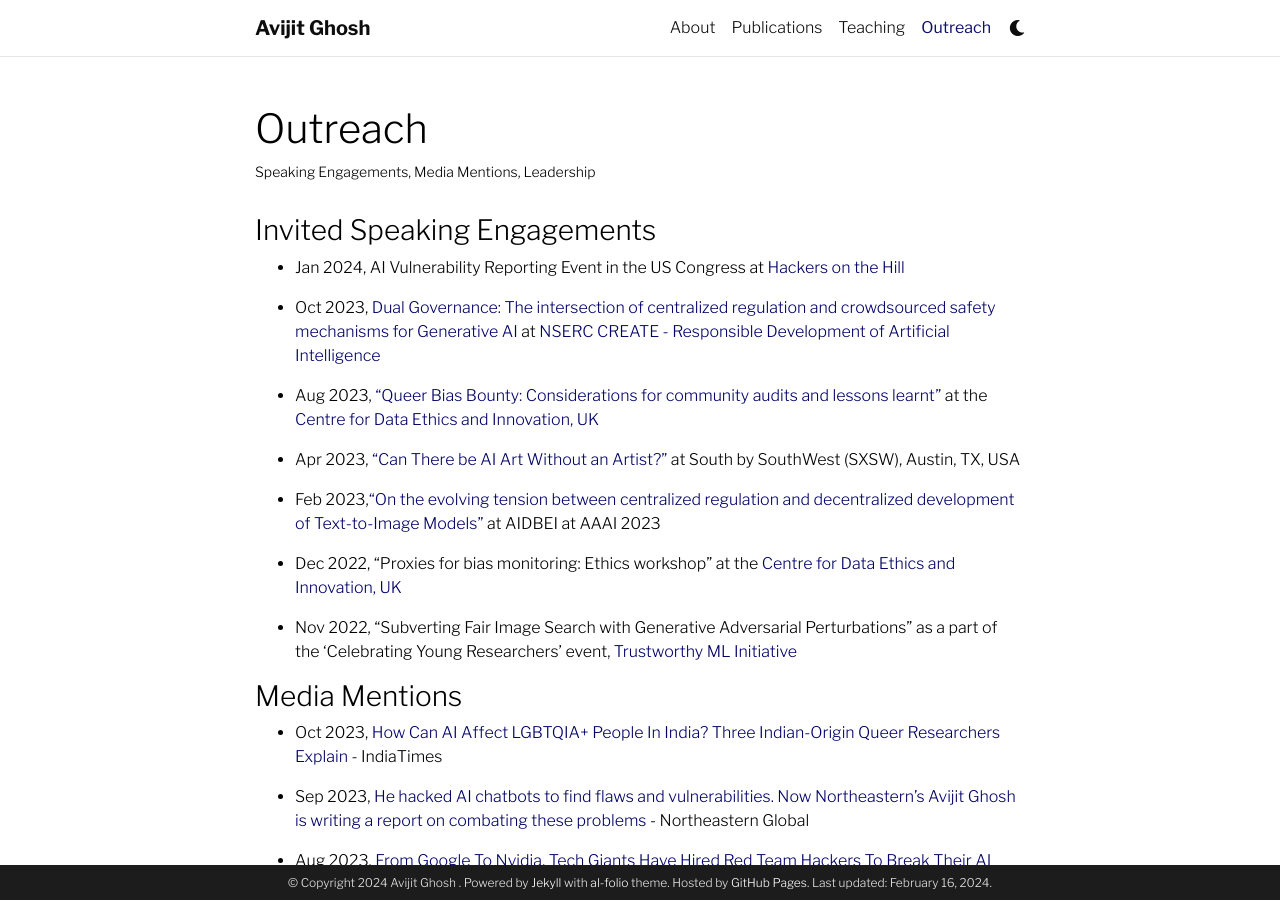
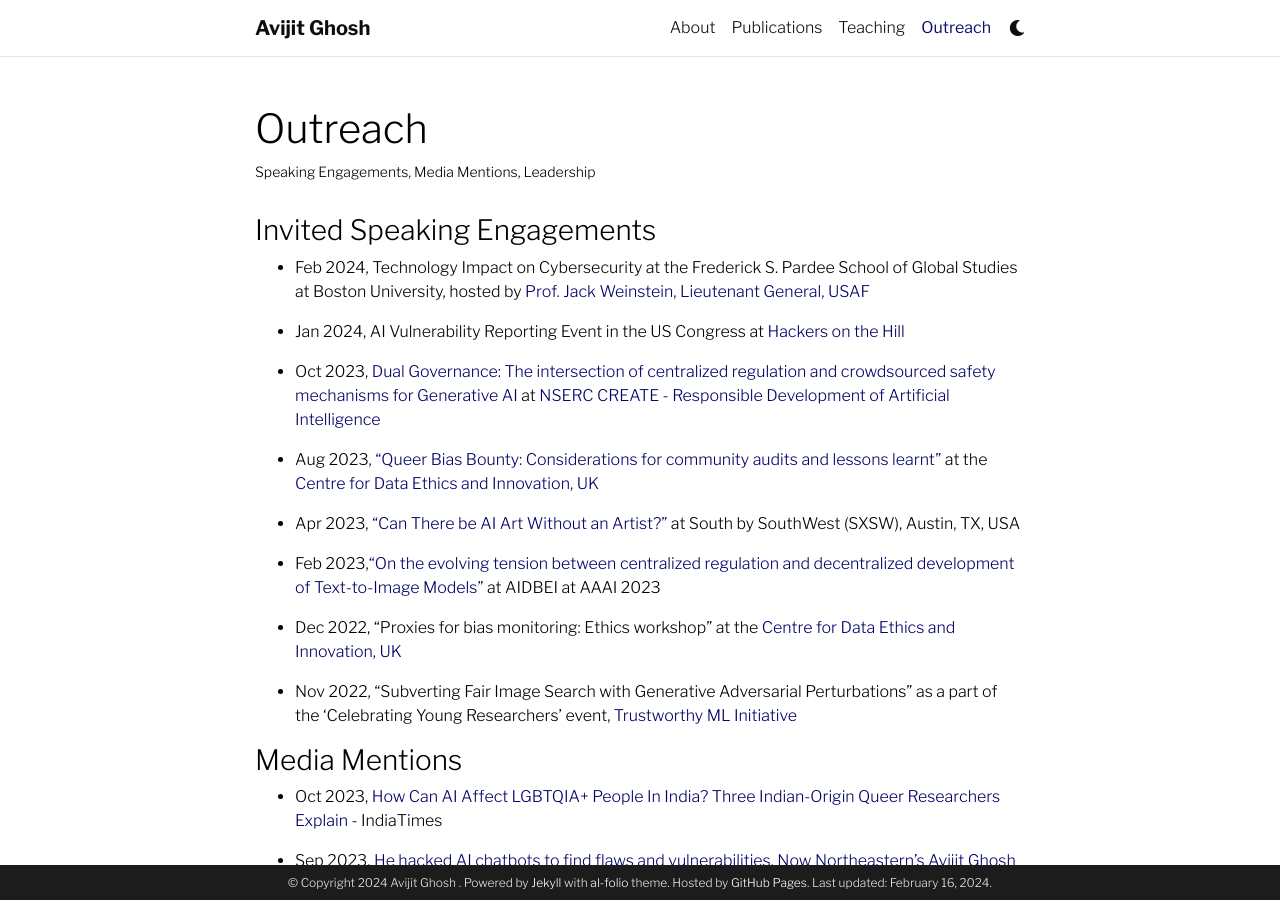
Before and after one commit to evijit/evijit.github.io, a Jekyll site: the page built from _pages/talks.md, in a window 1280 px wide and 900 px high. Built offline with Jekyll 4.4.1, drawn with Linux system fonts in a browser that asks for light colours; comment, search, counter and statistics services are not loaded; a style sheet for code colours, icons or effects is not loaded.

Commit message:
pardee talk

```diff
--- a/_pages/talks.md
+++ b/_pages/talks.md
@@ -8,6 +8,8 @@ nav_order: 6
 ---
 
 ### Invited Speaking Engagements
+
+- Feb 2024, Technology Impact on Cybersecurity at the Frederick S. Pardee School of Global Studies at Boston University, hosted by [Prof. Jack Weinstein, Lieutenant General, USAF](https://www.bu.edu/pardeeschool/profile/jack-weinstein/)
 
 - Jan 2024, AI Vulnerability Reporting Event in the US Congress at [Hackers on the Hill](https://hackersonthehill.org/)
 
```
